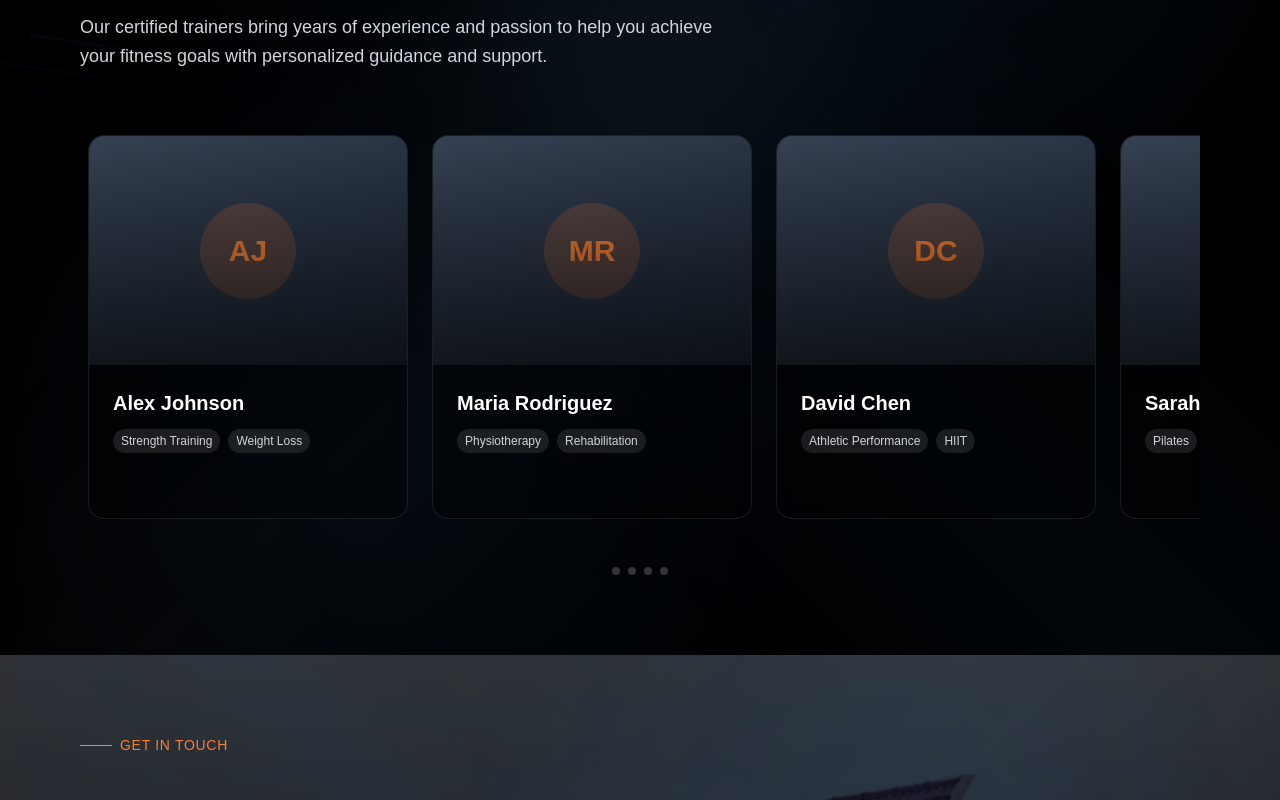
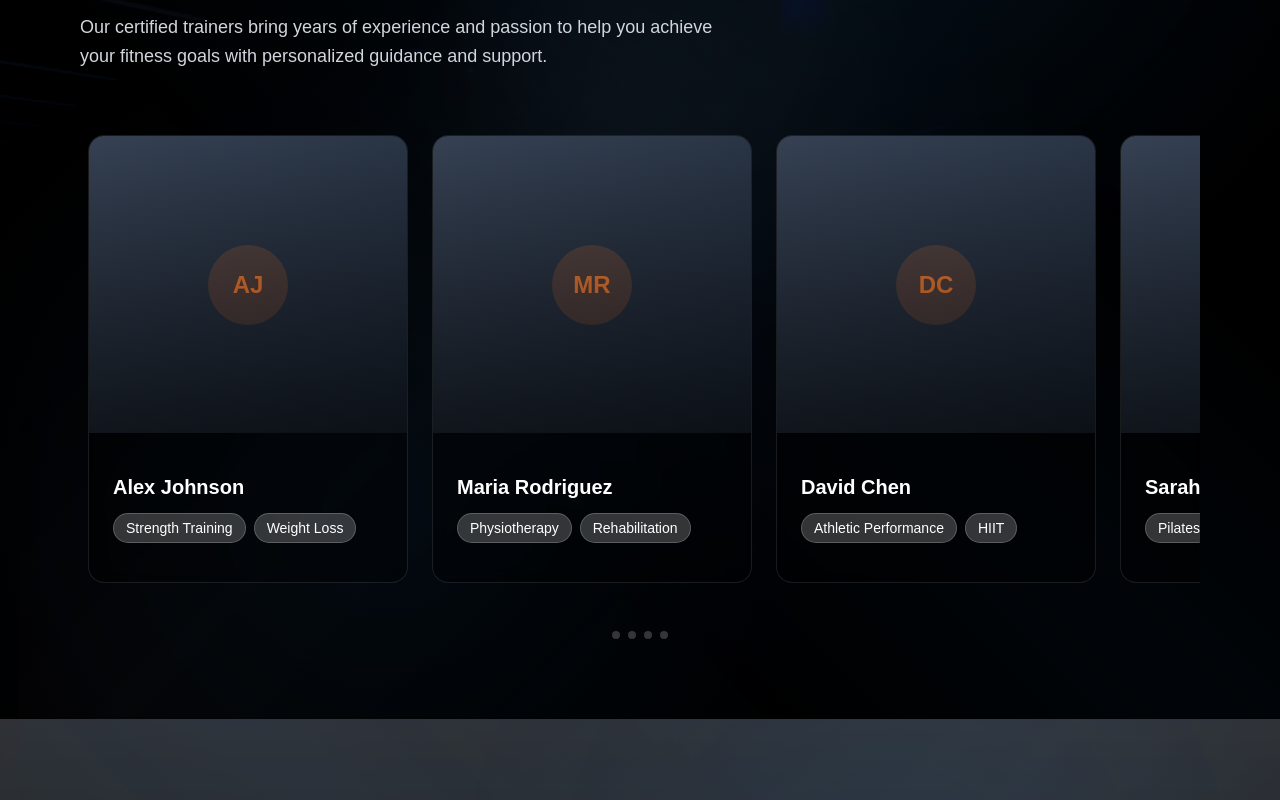
Before and after one commit to michelbeyrouty/hustle_house, a Next.js app: page / in a window 1280 px wide. Shown: the part 3460-4260 px from the top of the page. Built offline with nearby package versions, Linux system fonts and the light colour scheme.

Commit message:
fix: cleanup

```diff
--- a/src/components/@common/NavBar/NavBar.tsx
+++ b/src/components/@common/NavBar/NavBar.tsx
@@ -81,6 +81,7 @@ export default function Navbar() {
           {NAV_LINKS.slice(0, -1).map((nav, index) => (
             <li key={nav.link} className="flex-shrink-0">
               <a
+                ref={(el) => (navRefs.current[index] = el)}
                 href={nav.link}
                 className="text-sm font-medium text-gray-600 hover:text-brand-orange transition-colors duration-300 px-3 py-2 rounded-full relative z-10 block"
                 target={nav.link.startsWith("http") ? "_blank" : undefined}
--- a/src/components/@pages/Home/Sections/ContactSection.tsx
+++ b/src/components/@pages/Home/Sections/ContactSection.tsx
@@ -7,7 +7,7 @@ import { Phone, Mail, MapPin, ExternalLink } from "lucide-react";
 export default function ContactSection() {
   const handleMapClick = () => {
     // Try to open in Google Maps first, then fallback to Apple Maps
-    const location = "Sehaile, Keserwan, Lebanon";
+    const location = "XM34+XC Sehayleh, Lebanon";
     const encodedLocation = encodeURIComponent(location);
 
     // Google Maps URL
@@ -108,7 +108,7 @@ export default function ContactSection() {
                   <ExternalLink className="w-4 h-4 opacity-70" />
                 </h3>
                 <p className="text-gray-300 group-hover:text-brand-orange transition-colors duration-300 text-lg">
-                  Sehaile - Keserwan
+                  Sehayleh - Keserwan
                 </p>
                 <p className="text-sm text-gray-400 group-hover:text-brand-orange/70 transition-colors duration-300 mt-2">
                   Click to open in maps
--- a/src/components/@pages/Home/Sections/TrainersSection.tsx
+++ b/src/components/@pages/Home/Sections/TrainersSection.tsx
@@ -41,13 +41,13 @@ export default function TrainersSection() {
         />
 
         {/* Horizontal Scrolling Container */}
-        <div className="relative">
-          <div className="overflow-x-auto pb-6">
+        <div className="relative max-h-[700px] overflow-hidden">
+          <div className="overflow-x-auto overflow-y-hidden pb-6">
             <div className="flex space-x-6 min-w-max px-2">
               {TRAINERS.map((trainer) => (
                 <div
                   key={trainer.id}
-                  className="relative w-80 h-96 cursor-pointer group"
+                  className="relative w-80 h-[28rem] cursor-pointer group flex-shrink-0"
                   onClick={() => handleCardClick(trainer.id)}
                   style={{ perspective: "1000px" }}
                 >
@@ -72,12 +72,12 @@ export default function TrainersSection() {
                       }}
                     >
                       {/* Image */}
-                      <div className="relative h-3/5 bg-gray-800 overflow-hidden">
+                      <div className="relative h-2/3 bg-gray-800 overflow-hidden">
                         <div className="absolute inset-0 bg-gradient-to-t from-black/60 to-transparent z-10"></div>
                         {/* Placeholder for trainer image */}
                         <div className="w-full h-full bg-gradient-to-br from-gray-700 to-gray-800 flex items-center justify-center">
-                          <div className="w-24 h-24 bg-brand-orange/20 rounded-full flex items-center justify-center">
-                            <span className="text-brand-orange font-bold text-3xl">
+                          <div className="w-20 h-20 bg-brand-orange/20 rounded-full flex items-center justify-center">
+                            <span className="text-brand-orange font-bold text-2xl">
                               {trainer.name
                                 .split(" ")
                                 .map((n) => n[0])
@@ -88,19 +88,20 @@ export default function TrainersSection() {
                       </div>
 
                       {/* Front Content */}
-                      <div className="p-6 h-2/5 flex flex-col justify-between">
+                      <div className="p-6 h-1/3 flex flex-col justify-center">
                         <div className="space-y-3">
                           <h3 className="text-xl font-bold text-white group-hover:text-brand-orange transition-colors duration-300">
                             {trainer.name}
                           </h3>
 
                           <div className="flex flex-wrap gap-2">
-                            {trainer.specialties
+                            {trainer.specialties &&
+                              trainer.specialties
                                 .slice(0, 2)
                                 .map((specialty, index) => (
                                   <span
                                     key={index}
-                                  className="text-xs px-2 py-1 bg-white/10 text-gray-300 rounded-full"
+                                    className="text-sm px-3 py-1 bg-white/20 text-white rounded-full border border-white/20"
                                   >
                                     {specialty}
                                   </span>
@@ -118,34 +119,37 @@ export default function TrainersSection() {
                         transform: "rotateY(180deg)",
                       }}
                     >
-                      <div className="text-center mb-6">
-                        <div className="w-20 h-20 bg-brand-orange/20 rounded-full flex items-center justify-center mx-auto mb-4">
-                          <span className="text-brand-orange font-bold text-2xl">
+                      <div className="text-center mb-4">
+                        <div className="w-16 h-16 bg-brand-orange/20 rounded-full flex items-center justify-center mx-auto mb-3">
+                          <span className="text-brand-orange font-bold text-lg">
                             {trainer.name
                               .split(" ")
                               .map((n) => n[0])
                               .join("")}
                           </span>
                         </div>
-                        <h3 className="text-2xl font-bold text-brand-orange mb-2">
+                        <h3 className="text-lg font-bold text-brand-orange mb-2">
                           {trainer.name}
                         </h3>
                       </div>
 
                       <div className="flex-1 space-y-4">
+                        <div className="space-y-3">
                           <p className="text-gray-300 text-sm leading-relaxed">
                             {trainer.description}
                           </p>
+                        </div>
 
-                        <div className="space-y-2">
-                          <h4 className="text-white font-semibold text-sm">
+                        <div className="space-y-3">
+                          <h4 className="text-white font-semibold text-sm border-b border-brand-orange/20 pb-1">
                             Specialties:
                           </h4>
                           <div className="flex flex-wrap gap-2">
-                            {trainer.specialties.map((specialty, index) => (
+                            {trainer.specialties &&
+                              trainer.specialties.map((specialty, index) => (
                                 <span
                                   key={index}
-                                className="text-xs px-3 py-1 bg-brand-orange/20 text-brand-orange rounded-full border border-brand-orange/30"
+                                  className="text-sm px-3 py-1 bg-brand-orange/30 text-brand-orange rounded-full border border-brand-orange/50"
                                 >
                                   {specialty}
                                 </span>
@@ -154,8 +158,8 @@ export default function TrainersSection() {
                         </div>
                       </div>
 
-                      <div className="text-center mt-4">
-                        <span className="text-sm text-gray-400">
+                      <div className="text-center mt-4 pt-4 border-t border-white/10">
+                        <span className="text-xs text-gray-400">
                           Click to flip back
                         </span>
                       </div>
```
Lines whose indentation alone changed are shown as unchanged.
